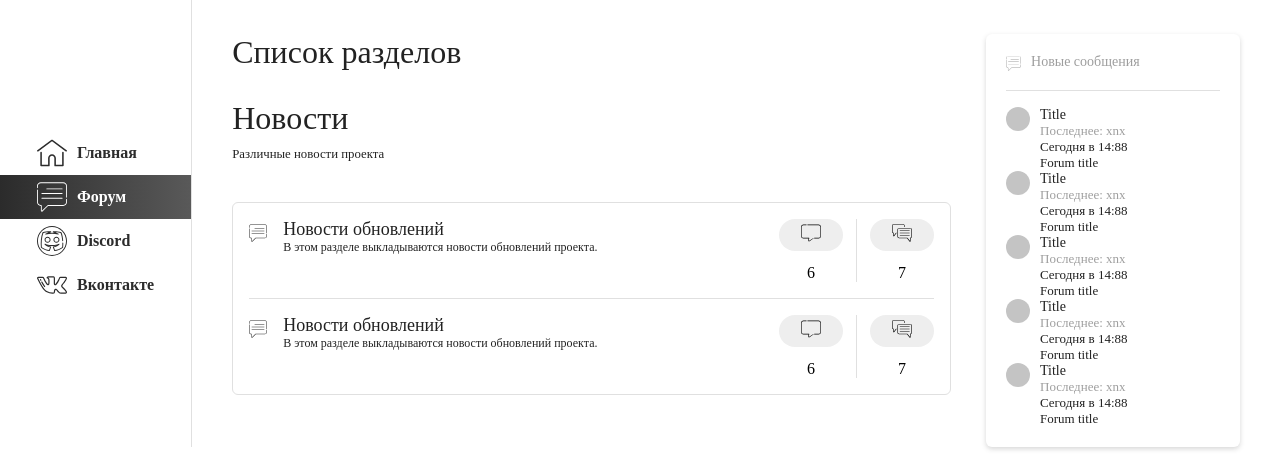
After one commit to AidenLamadjo/AidenLamadjo.github.io, a PHP site: page /loged.html in a window 1280 px wide. The commit adds this page. Shown: the part 330-800 px from the top of the page. Run offline with PHP 8.4, Linux system fonts and the light colour scheme.

Commit message:
Add files via upload

```diff
--- a/pract2/assets/php/login.php
+++ b/pract2/assets/php/login.php
@@ -39,7 +39,7 @@
 			//Пишем в сессию логин и id пользователя (их мы берем из переменной $user!):
 			$_SESSION['id'] = $user['id'];
 			$_SESSION['login'] = $user['login'];
-            echo 'верно';
+			header("Location: ../../loged.html");
 		} else {
 			echo 'неверно';
 		}
--- /dev/null
+++ b/pract2/loged.html
@@ -0,0 +1,233 @@
+<!DOCTYPE html>
+<html lang="en">
+<head>
+    <meta charset="UTF-8">
+    <meta http-equiv="X-UA-Compatible" content="IE=edge">
+    <meta name="viewport" content="width=device-width, initial-scale=1.0">
+    <title>Document</title>
+    <link rel="stylesheet" href="assets/css/style.css">
+</head>
+<body>
+
+    <!-- Header -->
+    <header class="header">
+        <div class="header__container">
+            <div class="header__inner">
+
+                <div class="logo">
+                    <img src="assets/img/logo.svg" alt="" class="logo__img">
+                </div>
+
+                <nav class="nav">
+                    <a class= "nav__link" href="#">ПРОФИЛЬ</a>
+                </nav>
+
+            </div>
+        </div>
+    </header>
+
+    <div class="fullBody">
+        <aside class="navSidebar">
+            <div class="navSidebar__inner">
+                <div class="navSidebar__nav">
+                    <a class= "nav__link nav__link--home" href="#">Главная</a>
+                    <a class= "nav__link nav__link--forum nav__link--active" href="#">Форум</a>
+                    <a class= "nav__link nav__link--discord" href="#">Discord</a>
+                    <a class= "nav__link nav__link--vk" href="#">Вконтакте</a>
+                </div>
+            </div>
+        </aside>
+        <div class="main">
+
+            <div class="main__content">
+                <div class="main__title">
+                    <h1 class="main__title-value">Список разделов</h1>
+                </div>
+
+                <section class="section">
+                    <div class="section__title">
+                        <div class="section__mainTitle">Новости</div>
+                        <div class="section__subTitle">Различные новости проекта</div>
+                    </div>
+
+                    <div class="forumsBlock">
+                        <div class="forums__item">
+                            <div class="forums__info">
+                                <img src="assets/img/forum.svg" alt="" width="18px" height="18px">
+                                <div>
+                                    <div class="forums__title">Новости обновлений</div>
+                                    <div class="forums__subtitle">В этом разделе выкладываются новости обновлений проекта.</div>
+                                </div>
+
+                            </div>
+
+                            <div class="forums__stat">
+                                <div class="themsStat">
+                                    <div class="themsStat__img">
+                                        <img src="assets/img/thems.svg" alt="">
+                                    </div>
+                                    <div class="themsStat__count">6</div>
+                                </div>
+
+                                <div class="messagesStat">
+                                    <div class="messagesStat__img">
+                                        <img src="assets/img/message.svg" alt="">
+                                    </div>
+                                    <div class="messagesStat__count">7</div>
+                                </div>
+
+                            </div>
+
+                        </div>
+
+                        <div class="forums__item forums__item--last">
+                            <div class="forums__info">
+                                <img src="assets/img/forum.svg" alt="" width="18px" height="18px">
+                                <div>
+                                    <div class="forums__title">Новости обновлений</div>
+                                    <div class="forums__subtitle">В этом разделе выкладываются новости обновлений проекта.</div>
+                                </div>
+
+                            </div>
+
+                            <div class="forums__stat">
+                                <div class="themsStat">
+                                    <div class="themsStat__img">
+                                        <img src="assets/img/thems.svg" alt="">
+                                    </div>
+                                    <div class="themsStat__count">6</div>
+                                </div>
+
+                                <div class="messagesStat">
+                                    <div class="messagesStat__img">
+                                        <img src="assets/img/message.svg" alt="">
+                                    </div>
+                                    <div class="messagesStat__count">7</div>
+                                </div>
+
+                            </div>
+
+                        </div>
+                    </div>
+
+                </section>
+
+            </div>
+
+            <div class="mainSidebar">
+                <div class="mainSidebar__title">
+                    <div class="mainSidebar__title-value">Новые сообщения</div>
+                </div>
+
+                <div class="lastMessages">
+                    <div class="lastMessages__item">
+                        <div class="lastMessage__avatar">
+                            <div class="img"></div>
+                        </div>
+                        <div class="lastMessage__info">
+                            <div class="lastMessage__title">Title</div>
+                            <div class="lastMessage__user">Последнее: <span class="username">xnx</span></div>
+                            <div class="lastMessage__date">Сегодня в 14:88</div>
+                            <div class="lastMessage__forumTitle">Forum title</div>
+                        </div>
+                    </div>
+
+                    <div class="lastMessages__item">
+                        <div class="lastMessage__avatar">
+                            <div class="img"></div>
+                        </div>
+                        <div class="lastMessage__info">
+                            <div class="lastMessage__title">Title</div>
+                            <div class="lastMessage__user">Последнее: <span class="username">xnx</span></div>
+                            <div class="lastMessage__date">Сегодня в 14:88</div>
+                            <div class="lastMessage__forumTitle">Forum title</div>
+                        </div>
+                    </div>
+
+                    <div class="lastMessages__item">
+                        <div class="lastMessage__avatar">
+                            <div class="img"></div>
+                        </div>
+                        <div class="lastMessage__info">
+                            <div class="lastMessage__title">Title</div>
+                            <div class="lastMessage__user">Последнее: <span class="username">xnx</span></div>
+                            <div class="lastMessage__date">Сегодня в 14:88</div>
+                            <div class="lastMessage__forumTitle">Forum title</div>
+                        </div>
+                    </div>
+
+                    <div class="lastMessages__item">
+                        <div class="lastMessage__avatar">
+                            <div class="img"></div>
+                        </div>
+                        <div class="lastMessage__info">
+                            <div class="lastMessage__title">Title</div>
+                            <div class="lastMessage__user">Последнее: <span class="username">xnx</span></div>
+                            <div class="lastMessage__date">Сегодня в 14:88</div>
+                            <div class="lastMessage__forumTitle">Forum title</div>
+                        </div>
+                    </div>
+
+                    <div class="lastMessages__item">
+                        <div class="lastMessage__avatar">
+                            <div class="img"></div>
+                        </div>
+                        <div class="lastMessage__info">
+                            <div class="lastMessage__title">Title</div>
+                            <div class="lastMessage__user">Последнее: <span class="username">xnx</span></div>
+                            <div class="lastMessage__date">Сегодня в 14:88</div>
+                            <div class="lastMessage__forumTitle">Forum title</div>
+                        </div>
+                    </div>
+
+                </div>
+
+            </div>
+        </div>
+
+    </div>
+
+    <div class="modal" data-modal="1">
+        <svg class="modal__cross js-modal-close" xmlns="http://www.w3.org/2000/svg"               viewBox="0 0 24 24"><path d="M23.954 21.03l-9.184-9.095 9.092-9.174-2.832-2.807-9.09 9.179-9.176-9.088-2.81 2.81 9.186 9.105-9.095 9.184 2.81 2.81 9.112-9.192 9.18 9.1z"/></svg>
+        <div class="login__inner">
+            <form action="assets/php/login.php" method="post" class="login__auth activeWind">
+                <div class="login__title">Авторизация</div>
+                <input placeholder="Логин" name="login" type="text" id="login" class="login__input">
+                <input placeholder="Пароль" name="password" type="password" id="password" class="login__input">
+                <div class="asd">
+                    <div class="login__passRemember">
+                        <input type="checkbox" class="g-checkbox" id="auth_remember" name="auth_remember" value="">
+                        <label for="auth_remember" class="g-control-label">Запомнить меня</label>
+                    </div>
+                    <a href="" class="">Забыли пароль?</a>
+                </div>
+                <div class="dsa">
+                    <button type="submit" class="login__loginBtn" id="loginBtn">Войти</button>
+                </div>
+            </form>
+        </div>
+    </div>
+
+    <div class="modal" data-modal="2">
+        <svg class="modal__cross js-modal-close" xmlns="http://www.w3.org/2000/svg"               viewBox="0 0 24 24"><path d="M23.954 21.03l-9.184-9.095 9.092-9.174-2.832-2.807-9.09 9.179-9.176-9.088-2.81 2.81 9.186 9.105-9.095 9.184 2.81 2.81 9.112-9.192 9.18 9.1z"/></svg>
+        <div class="login__inner">
+            <form action="assets/php/reg.php" method="post" class="login__auth activeWind">
+                <div class="login__title">Регистрация</div>
+                <input placeholder="Логин" name="login" type="text" id="login" class="login__input">
+                <input placeholder="email" name="email" type="email" id="email" class="login__input">
+                <input placeholder="Пароль" name="password" type="password" id="password" class="login__input">
+                <input placeholder="Повторите пароль" type="password" id="passwordConfirm" class="login__input">
+                <div class="dsa">
+                    <button type="submit" class="login__loginBtn" id="regBtn">Регистрация</button>
+                </div>
+            </form>
+
+        </div>
+    </div>
+
+    <div class="overlay js-overlay-modal"></div>
+
+    <script src="assets/js/login.js"></script>
+
+</body>
+</html>
```
